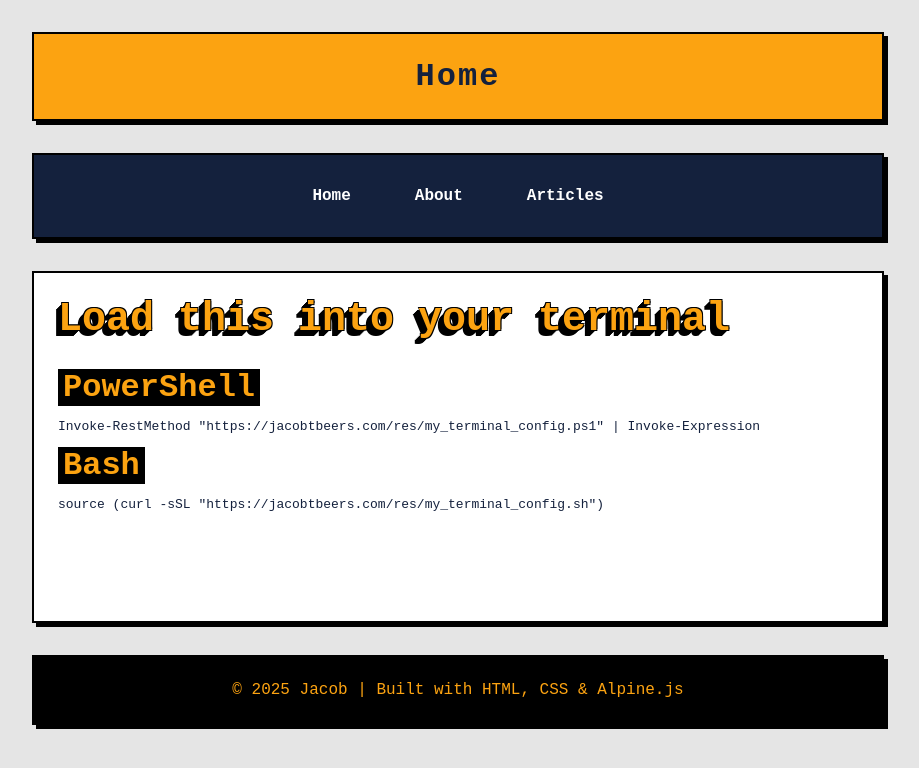
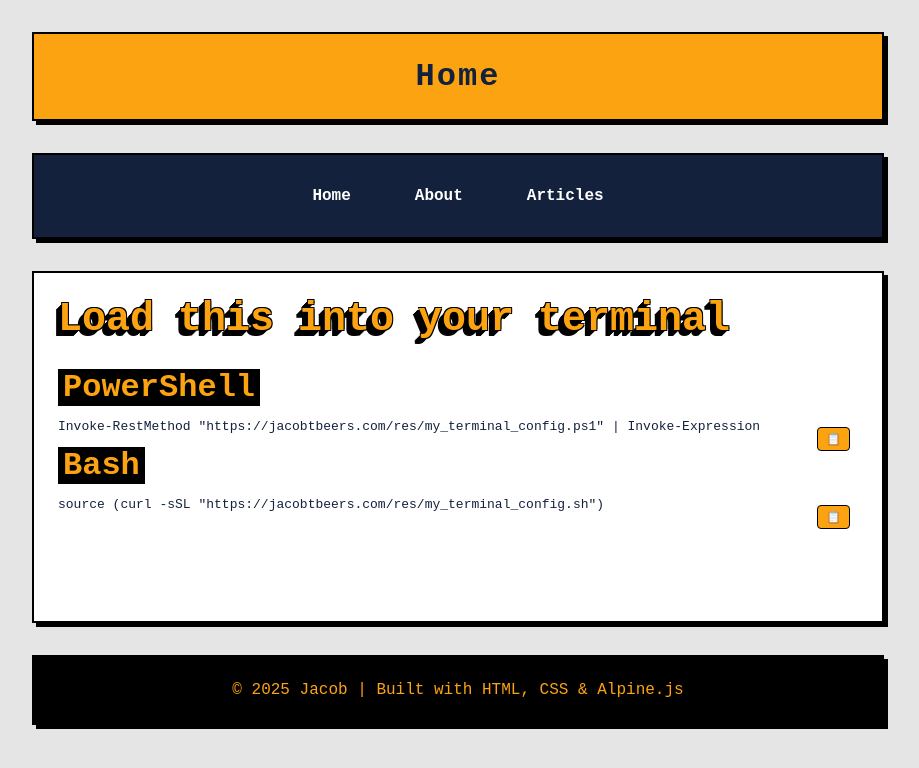
Before and after one commit to jbeers/jbeers.github.io, an Eleventy site: page terminal.njk in a window 1280 px wide. Shown: the whole page, without its empty margins (182-1101 px from the left). Built offline with nearby package versions, Linux system fonts and the light colour scheme; Eleventy itself is replaced by a stand-in of ours; files that its build step writes are made by us from their sources.

Commit message:
Add copy command

```diff
--- a/terminal.njk
+++ b/terminal.njk
@@ -6,10 +6,25 @@ layout: base
 <h1>Load this into your terminal</h1>
 <div>
   <h2>PowerShell</h2>
-  <pre><code>Invoke-RestMethod "https://jacobtbeers.com/res/my_terminal_config.ps1" | Invoke-Expression</code></pre>
-
+  <div style="position: relative;">
+    <pre><code>Invoke-RestMethod "https://jacobtbeers.com/res/my_terminal_config.ps1" | Invoke-Expression</code></pre>
+    <button
+      style="position: absolute; top: 8px; right: 8px; background: var(--secondary); border: 1px solid var(--surface); border-radius: 4px; padding: 4px 8px; cursor: pointer; font-size: 12px;"
+      onclick="navigator.clipboard.writeText('Invoke-RestMethod &quot;https://jacobtbeers.com/res/my_terminal_config.ps1&quot; | Invoke-Expression')"
+      title="Copy to clipboard">
+      📋
+    </button>
+  </div>
 </div>
 <div>
   <h2>Bash</h2>
-  <pre><code>source (curl -sSL "https://jacobtbeers.com/res/my_terminal_config.sh")</code></pre>
+  <div style="position: relative;">
+    <pre><code>source (curl -sSL "https://jacobtbeers.com/res/my_terminal_config.sh")</code></pre>
+    <button
+      style="position: absolute; top: 8px; right: 8px; background: var(--secondary); border: 1px solid var(--surface); border-radius: 4px; padding: 4px 8px; cursor: pointer; font-size: 12px;"
+      onclick="navigator.clipboard.writeText('source (curl -sSL &quot;https://jacobtbeers.com/res/my_terminal_config.sh&quot;)')"
+      title="Copy to clipboard">
+      📋
+    </button>
+  </div>
 </div>
```
